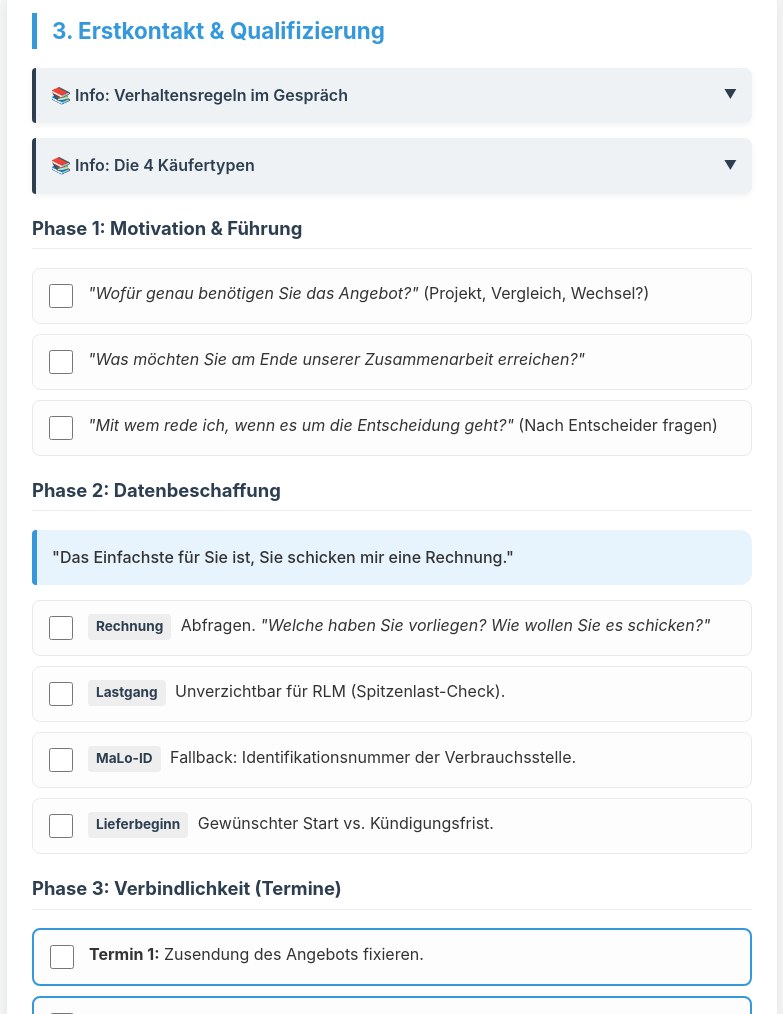
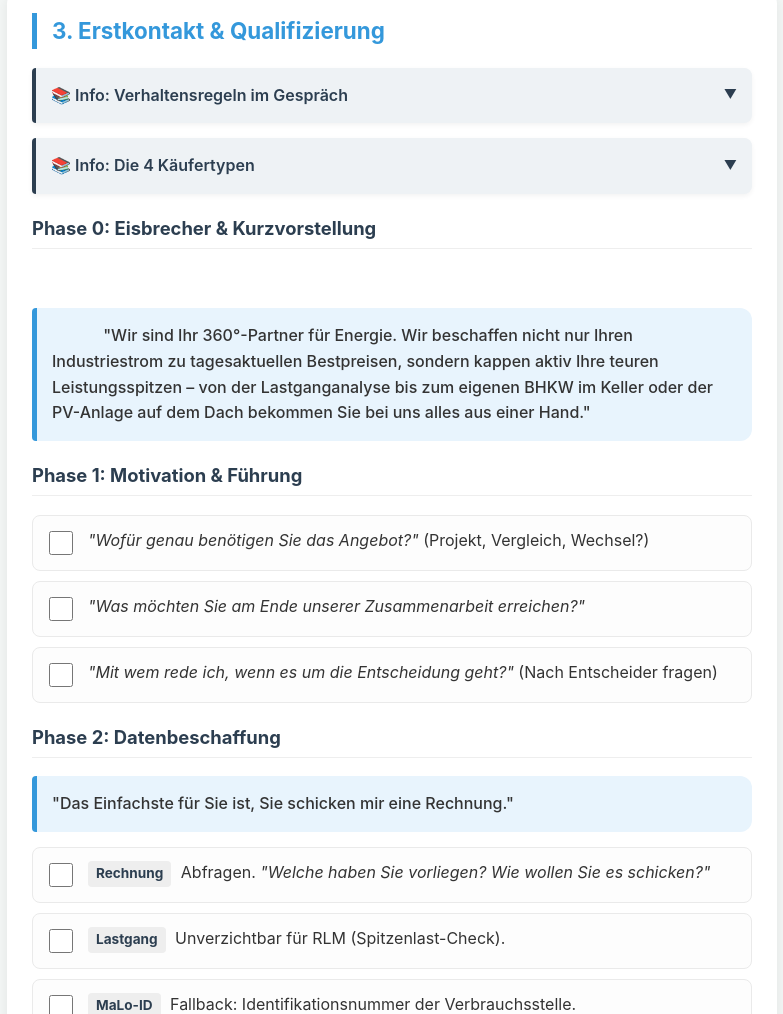
Before and after one commit to smartarts-live/sense-electra, a plain HTML site: page assets/leitfaden.html in a window 1280 px wide. Shown: the part 899-1913 px from the top of the page, without its empty margins (248-1031 px from the left). Drawn offline with Linux system fonts and the light colour scheme.

Commit message:
Add introduction section for Phase 0

```diff
--- a/assets/leitfaden.html
+++ b/assets/leitfaden.html
@@ -281,6 +281,11 @@
             </div>
         </details>
 
+        <h3>Phase 0: Eisbrecher & Kurzvorstellung</h3>
+        <div class="highlight-box">
+            "Wir sind Ihr 360°-Partner für Energie. Wir beschaffen nicht nur Ihren Industriestrom zu tagesaktuellen Bestpreisen, sondern kappen aktiv Ihre teuren Leistungsspitzen – von der Lastganganalyse bis zum eigenen BHKW im Keller oder der PV-Anlage auf dem Dach bekommen Sie bei uns alles aus einer Hand."
+        </div>
+
         <h3>Phase 1: Motivation & Führung</h3>
         <div class="script-item" onclick="toggleComplete(this)">
             <input type="checkbox">
```
